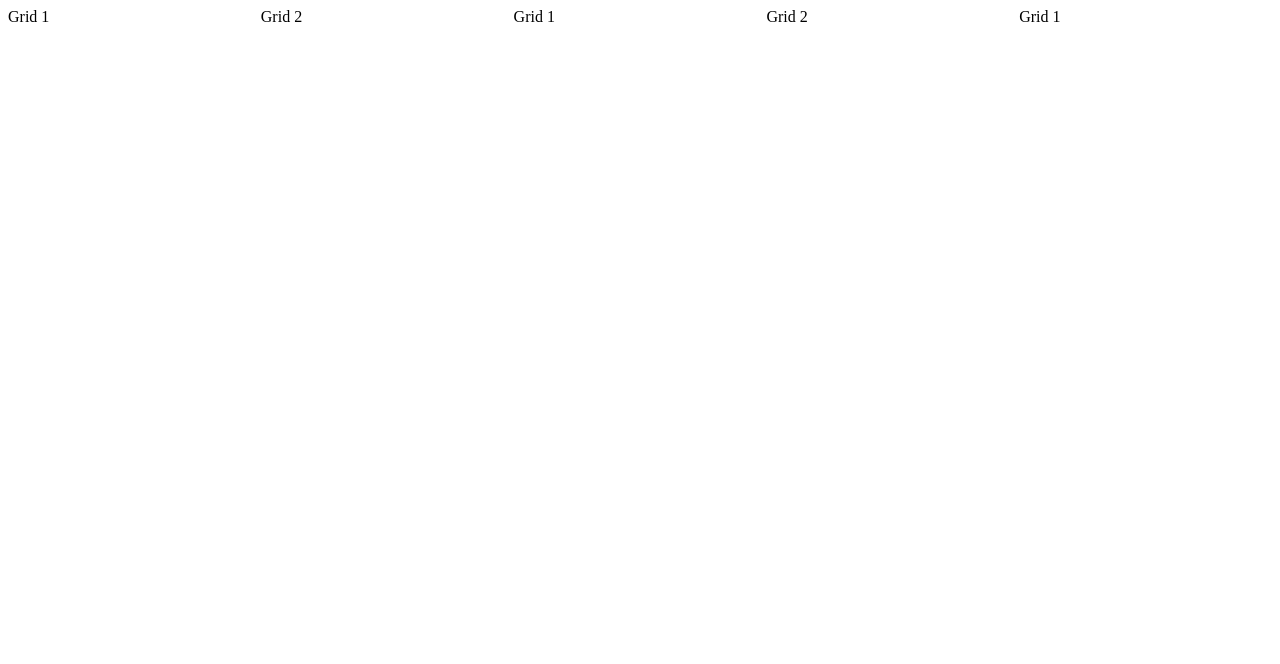
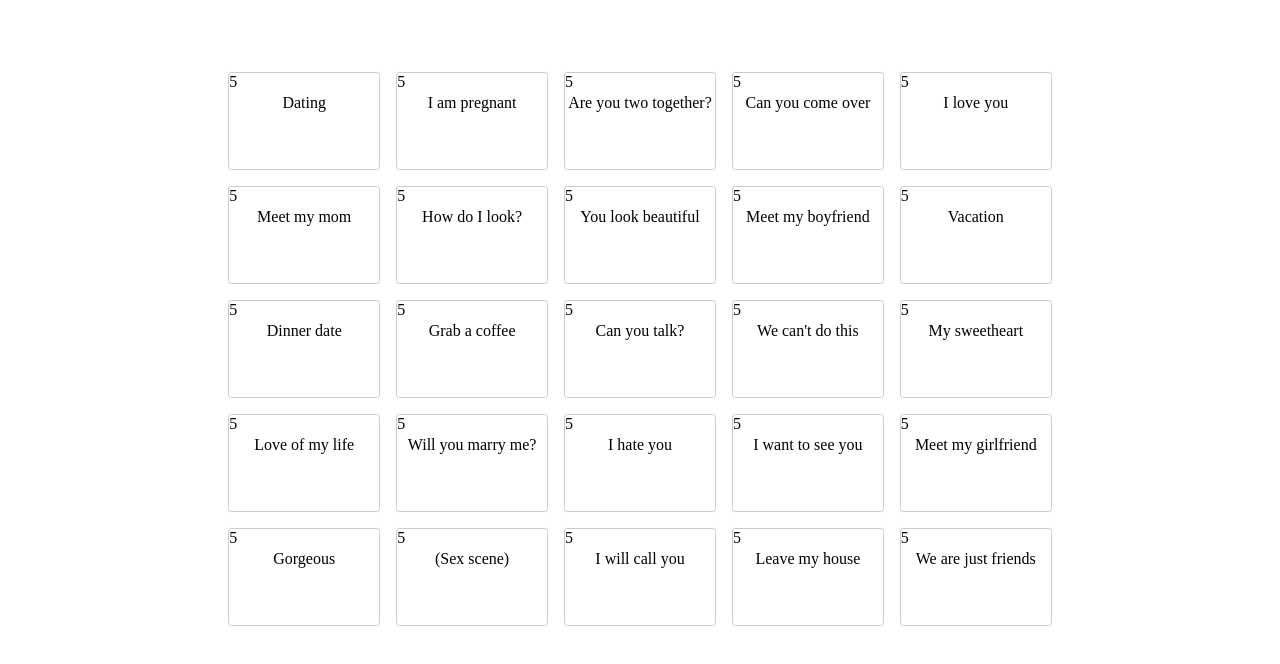
Before and after one commit to w3bh4ck/gb-game, a Next.js app: page / in a window 1280 px wide. Shown: the top 664 px of the page. Built offline with nearby package versions, Linux system fonts and the light colour scheme.

Commit message:
Core(_): Defined grid layout

```diff
--- a/package.json
+++ b/package.json
@@ -35,6 +35,9 @@
       "pre-commit": "lint-staged"
     }
   },
+  "eslintConfig": {
+    "extends": "eslint:recommended"
+  },
   "lint-staged": {
     "**/*.+(js|ts|yml|yaml|tsx)": [
       "eslint --fix",
--- a/pages/index.js
+++ /dev/null
@@ -1,20 +0,0 @@
-import styled from "styled-components";
-
-export default function Home() {
-	return (
-		<div>
-			<StyleGridLayout>
-				<div>Grid 1</div>
-				<div>Grid 2</div>
-				<div>Grid 1</div>
-				<div>Grid 2</div>
-				<div>Grid 1</div>
-			</StyleGridLayout>
-		</div>
-	);
-}
-
-const StyleGridLayout = styled.div`
-	display: grid;
-	grid-template-columns: repeat(5, 1fr);
-`;
--- /dev/null
+++ b/pages/index.tsx
@@ -0,0 +1,33 @@
+import styled from "styled-components";
+import { CARD_DATA } from "../src/_data/card.data";
+import GridBox from "../src/components/grid-box"
+
+export default function Home() {
+	return (
+		<StyleMainWrapper>
+			<StyleGridLayout>
+				{CARD_DATA && CARD_DATA.length > 0 ? CARD_DATA.map((label, index) => {
+					console.log("label", label, index)
+					return <GridBox key={index} label={label} number={5} />
+				}) : ""}
+
+			</StyleGridLayout>
+		</StyleMainWrapper>
+	);
+}
+
+const StyleGridLayout = styled.div`
+	display: grid;
+	grid-gap: 1rem;
+	grid-template-columns: repeat(5, 1fr);
+	grid-column: span 1;
+	@media (max-width: 768px) {
+				grid-gap: 0.5rem;
+ }
+`;
+
+const StyleMainWrapper = styled.div`
+	display: flex;
+	justify-content: center;
+	padding-top: 4rem;
+`;
--- /dev/null
+++ b/src/_data/card.data.ts
@@ -0,0 +1,27 @@
+export const CARD_DATA = [
+  'Dating',
+  'I am pregnant',
+  'Are you two together?',
+  'Can you come over',
+  'I love you',
+  'Meet my mom',
+  'How do I look?',
+  'You look beautiful',
+  'Meet my boyfriend',
+  'Vacation',
+  'Dinner date',
+  'Grab a coffee',
+  'Can you talk?',
+  "We can't do this",
+  'My sweetheart',
+  'Love of my life',
+  'Will you marry me?',
+  'I hate you',
+  'I want to see you',
+  'Meet my girlfriend',
+  'Gorgeous',
+  '(Sex scene)',
+  'I will call you',
+  'Leave my house',
+  'We are just friends',
+];
--- /dev/null
+++ b/src/components/grid-box/index.tsx
@@ -0,0 +1,34 @@
+import styled from 'styled-components';
+import React, { FC } from 'react';
+
+interface Iprops {
+ label: string;
+ number: number;
+}
+
+const GridBox: FC<Iprops> = ({ label, number }) => {
+ return (
+  <StyleBox>
+   <span>{number}</span>
+   <LabelWrapper>{label}</LabelWrapper>
+  </StyleBox>
+ );
+};
+
+export default GridBox;
+
+const StyleBox = styled.div`
+  border: 0.1rem solid #ccc;
+  height: 6rem;
+  border-radius: 0.2rem;
+  cursor: pointer;
+  @media (max-width: 768px) {
+    font-size: 11px;
+    height: 3rem;
+  }
+`;
+const LabelWrapper = styled.div`
+  display: flex;
+  justify-content: center;
+  padding: 0.2rem;
+`;
```
Also changed, not shown: components/grid-box/index.js (deleted, +0 -11 lines), pages/_app.tsx (renamed from pages/_app.js), 1 other file (tests, documents, lock files or other folders).
